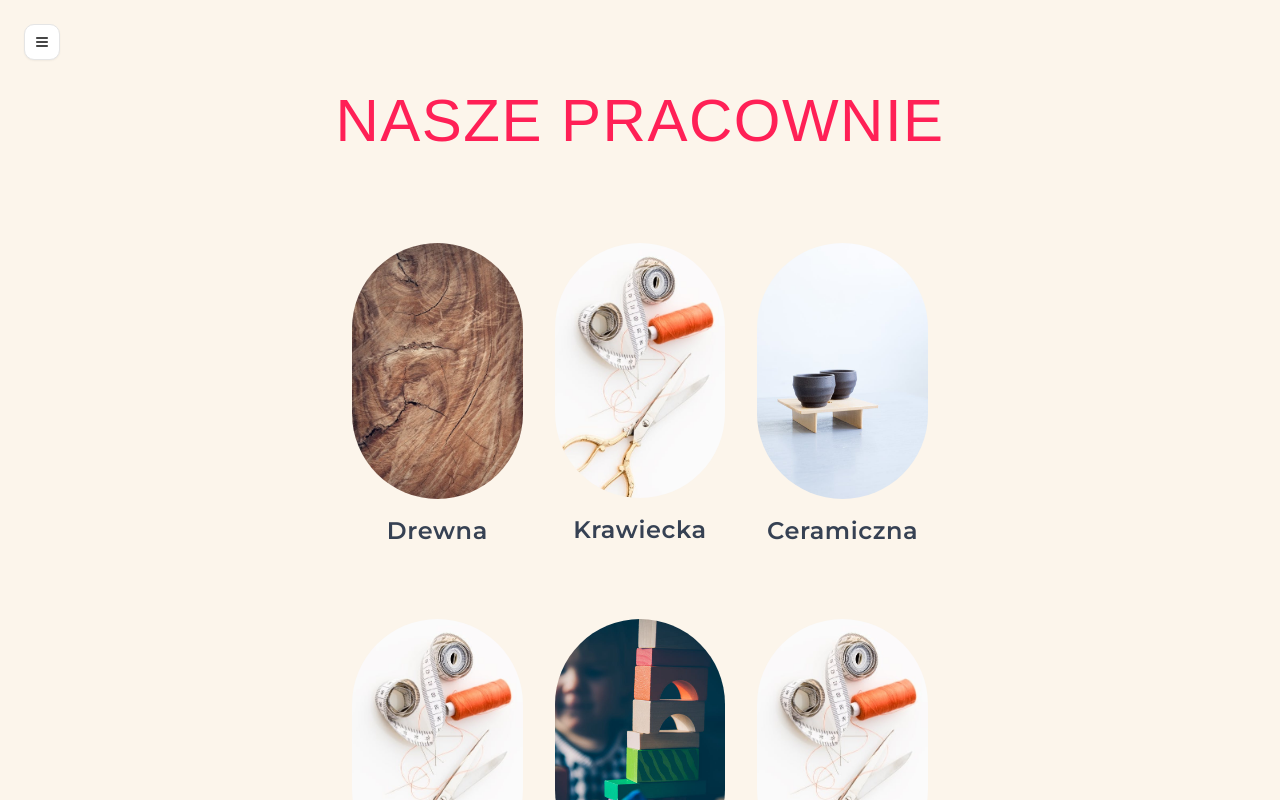
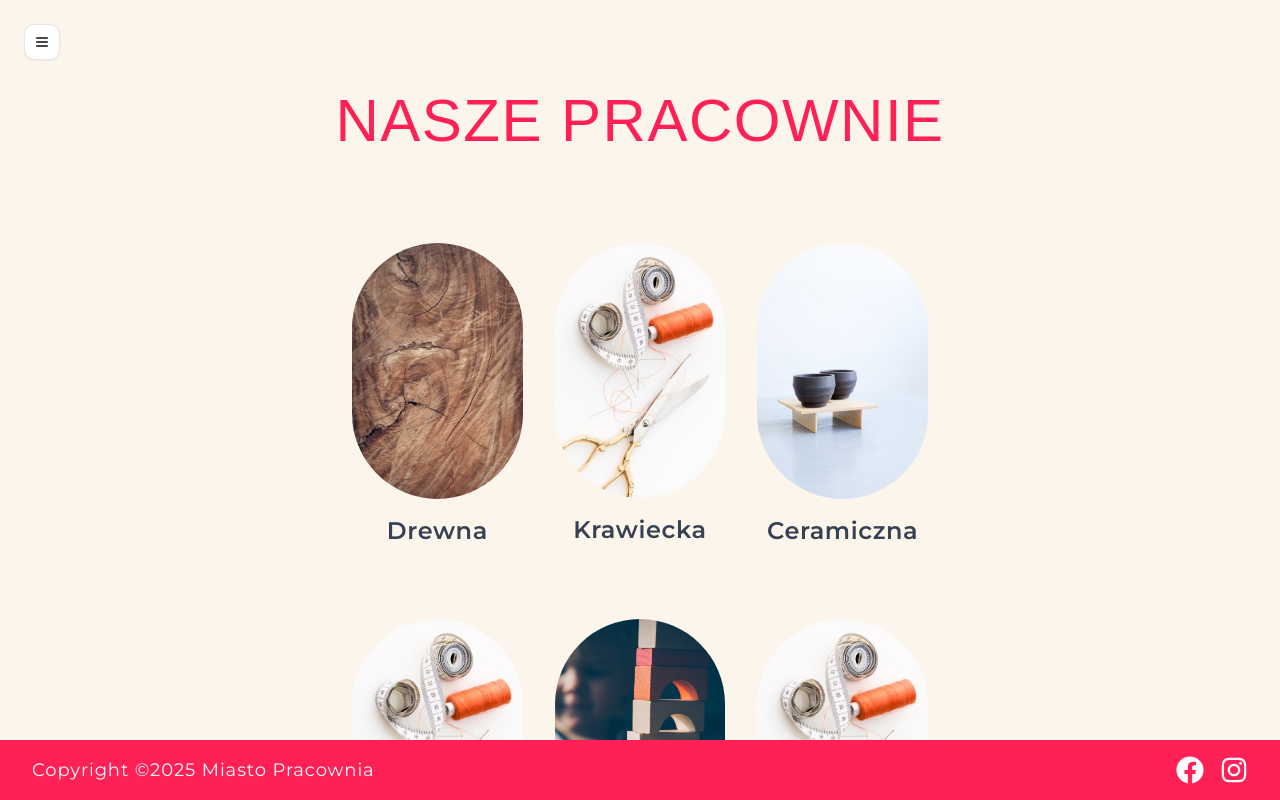
Before and after one commit to misiek869/Miasto_Pracownia_Foundation_Website, a Next.js app: page /pracownie in a window 1280 px wide. Shown: the top 800 px of the page. Built offline with nearby package versions, Linux system fonts and the light colour scheme; a web font is replaced by a local one.

Commit message:
render footer

```diff
--- a/app/(root)/kalendarz/page.tsx
+++ b/app/(root)/kalendarz/page.tsx
@@ -1,4 +1,5 @@
 import Calendar from '@/components/Calendar'
+import Footer from '@/components/Footer'
 import Navigation from '@/components/Navigation'
 import PageTitle from '@/components/PageTitle'
 
@@ -11,6 +12,7 @@ const CalendarPage = () => {
 			<div className='px-8 bg-[var(--primary)] pt-20 min-h-screen '>
 				<PageTitle title='kalendarz warsztatów' />
 				<Calendar />
+				<Footer />
 			</div>
 		</>
 	)
--- a/app/(root)/o_nas/page.tsx
+++ b/app/(root)/o_nas/page.tsx
@@ -9,7 +9,7 @@ import Footer from '@/components/Footer'
 const AboutUsPage = () => {
 	return (
 		<>
-			<div className='px-8 bg-[var(--primary)] py-20 min-h-screen'>
+			<div className='px-8 bg-[var(--primary)] pt-20 min-h-screen relative'>
 				<div className='absolute top-6 left-6'>
 					<Navigation hidden='about' />
 				</div>
@@ -34,7 +34,7 @@ const AboutUsPage = () => {
 
 				<PageTitle title='o nas' />
 
-				<div className='grid grid-cols-1 lg:grid-cols-2 mt-10 md:max-w-[60vw] mx-auto'>
+				<div className='grid grid-cols-1 lg:grid-cols-2 mt-10 md:max-w-[60vw] mx-auto pb-60'>
 					<div className='flex flex-col justify-center mx-auto'>
 						<Image
 							src={zdjecie_dorota}
@@ -71,10 +71,9 @@ const AboutUsPage = () => {
 							fugiat animi ut, iure laboriosam.
 						</p>
 					</div>
-					<div className=''></div>
 				</div>
+				<Footer />
 			</div>
-			<Footer />
 		</>
 	)
 }
--- a/app/(root)/pracownie/page.tsx
+++ b/app/(root)/pracownie/page.tsx
@@ -7,6 +7,7 @@ import children from '@/public/images/children.jpg'
 import Link from 'next/link'
 import Navigation from '@/components/Navigation'
 import PageTitle from '@/components/PageTitle'
+import Footer from '@/components/Footer'
 
 export const metadata = {
 	title: 'Pracownie',
@@ -15,13 +16,13 @@ export const metadata = {
 const WorkshopsPage = () => {
 	return (
 		<>
-			<section className='min-h-screen bg-[var(--primary)] flex flex-col md:justify-center pt-20'>
+			<div className='min-h-screen bg-[var(--primary)] flex flex-col md:justify-center pt-20'>
 				<div className='absolute top-6 left-6'>
 					<Navigation hidden='workshops' />
 				</div>
 
 				<PageTitle title='nasze pracownie' />
-				<div className='grid grid-cols-1 sm:grid-cols-2 md:grid-cols-3 gap-8 mt-20  md:px-40 px-20 xl:w-[70vw] mx-auto'>
+				<div className='grid grid-cols-1 sm:grid-cols-2 md:grid-cols-3 gap-8 mt-20  md:px-40 px-20 xl:w-[70vw] mx-auto pb-40'>
 					<div className='mb-10'>
 						<Link href={'#'}>
 							<Image
@@ -107,7 +108,8 @@ const WorkshopsPage = () => {
 						</Link>
 					</div>
 				</div>
-			</section>
+				<Footer />
+			</div>
 		</>
 	)
 }
```
